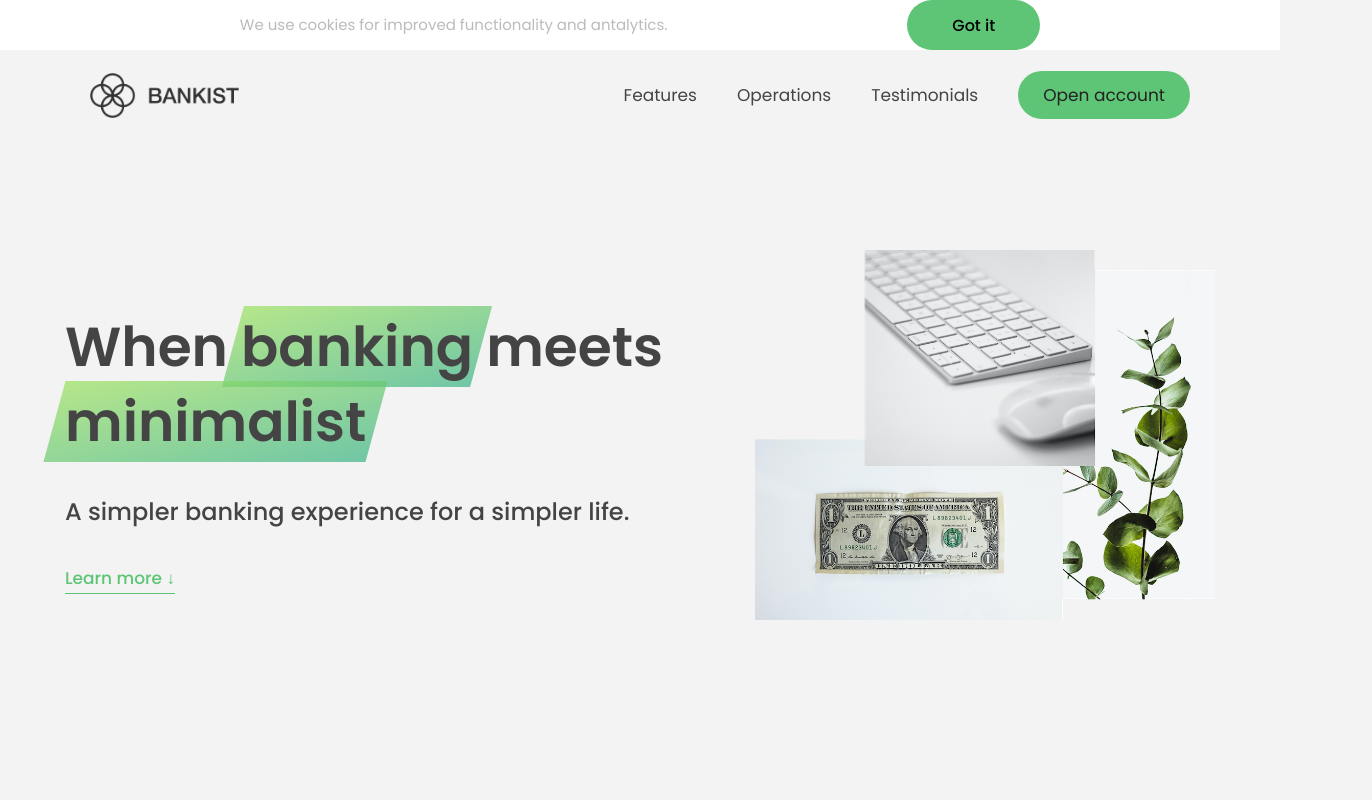
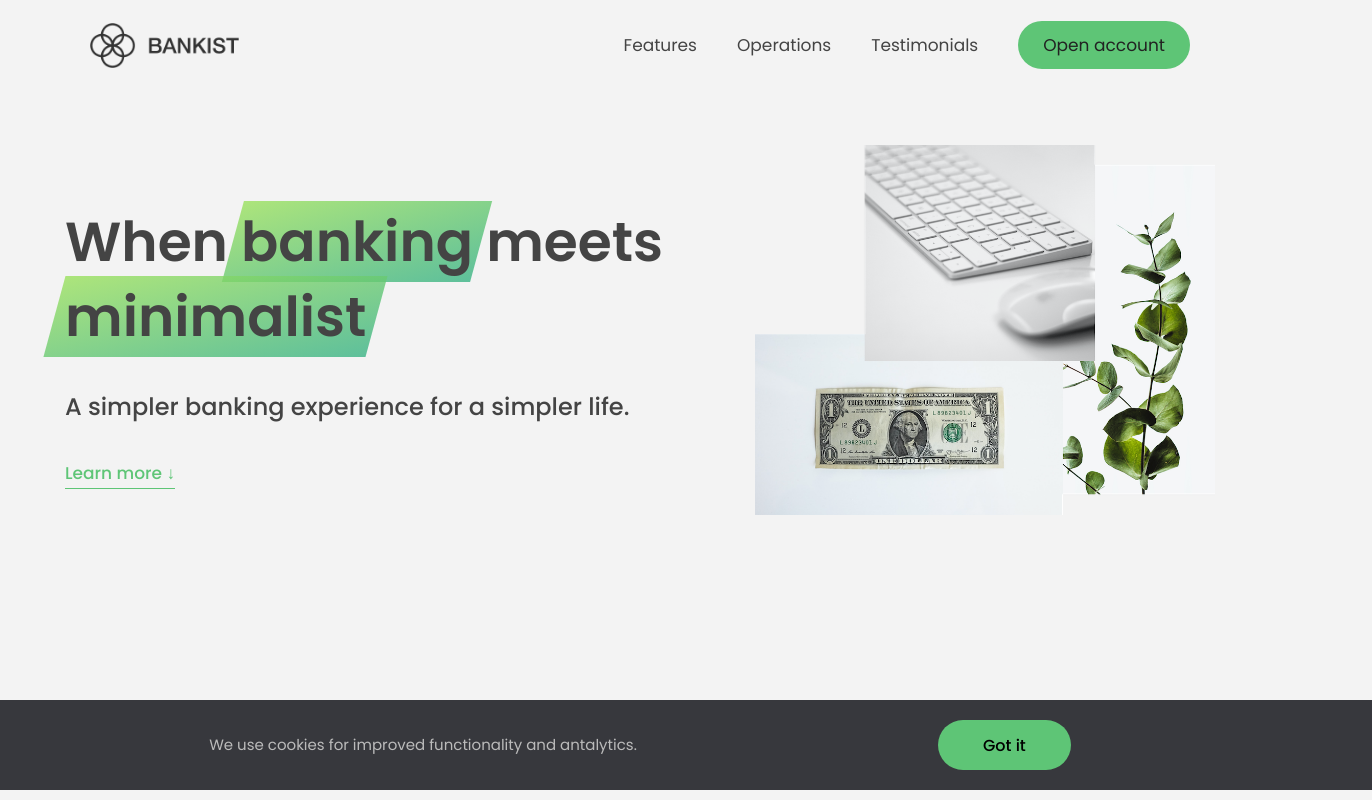
Before and after one commit to AbhishekSingh0901/LearningJavaScript, a plain HTML site: page 13-AdvancedDOMEvents/index.html in a window 1280 px wide. Shown: the top 800 px of the page, 1372 px wide, since content can reach past the window. Drawn offline with Linux system fonts and the light colour scheme.

Commit message:
Styles, Attributes and classes

```diff
--- a/13-AdvancedDOMEvents/index.html
+++ b/13-AdvancedDOMEvents/index.html
@@ -21,6 +21,8 @@
           alt="Bankist logo"
           class="nav__logo"
           id="logo"
+          designer="bazinga"
+          data-version-number="3.0"
         />
         <ul class="nav__links">
           <li class="nav__item">
--- a/13-AdvancedDOMEvents/script.js
+++ b/13-AdvancedDOMEvents/script.js
@@ -36,7 +36,7 @@ document.addEventListener('keydown', function (e) {
 
 // 1) Selecting,reating, and Deleting Elements:
 
-//! selecting
+//* selecting
 
 console.log(document.documentElement);
 console.log(document.head);
@@ -53,7 +53,7 @@ console.log(allButtons); //i.e. if dom changes it gets updated automatically
 
 console.log(document.getElementsByClassName('btn')); //Also return Html Collection
 
-//! Creating
+//* Creating
 
 //.inserAdjacentHtml
 
@@ -61,18 +61,69 @@ const message = document.createElement('div');
 message.classList.add('cookie-message');
 message.innerHTML = `We use cookies for improved functionality and antalytics.
 <button class = "btn btn--close-cookie">Got it</button>`;
-header.prepend(message); //fisrt child element inside header;
-// header.append(message); // last child element inside header;
+// header.prepend(message); //fisrt child element inside header;
+header.append(message); // last child element inside header;
 
 // header.append(message.cloneNode(true)); //*cloning the messsage element at both places;
 
-header.before(message);
+// header.before(message);
 // header.after(message);
 
-//! Deleting
+//* Deleting
 document
   .querySelector('.btn--close-cookie')
   .addEventListener('click', function () {
     message.remove(); //Deletes the element;
     // message.parentElement.removeChild(message) //*older way of deleting;
   });
+
+//2) Styles, Attributes and classes:
+
+//* styles: these styles are added as inline styles
+message.style.backgroundColor = '#37383d';
+message.style.width = '120%';
+message.style.margin = '10px';
+
+//to get all the style: even though we did not apply it
+console.log(getComputedStyle(message).height);
+message.style.height =
+  Number.parseFloat(getComputedStyle(message).height, 10) + 40 + 'px';
+
+// document.documentElement.style.setProperty('--color-primary', 'red');
+// document.documentElement.style.setProperty(
+//   '--gradient-primary',
+//   'linear-gradient(to top left, #ffb003, #ffcb03)'
+// );
+
+//*Attributes
+
+const logo = document.querySelector('.nav__logo');
+console.log(logo.alt);
+console.log(logo.src);
+console.log(logo.className);
+logo.alt = 'Beautiful minimal logo';
+
+//non-standard
+console.log(logo.designer); //will return undefined
+console.log(logo.getAttribute('designer'));
+
+//opposite of get Attribute:
+logo.setAttribute('developer', 'bazinga');
+
+console.log(logo.src); //returns absolute URL
+console.log(logo.getAttribute('src')); //returns relative URL
+
+const twitterLink = document.querySelector('.twitter-link');
+//both of them are absolute anyway so returns absolute
+console.log(twitterLink.href);
+console.log(twitterLink.getAttribute('href'));
+
+//Data attributes:
+console.log(logo.dataset.versionNumber);
+
+// Classes:
+
+// logo.classList.add();
+// logo.classList.remove();
+// logo.classList.toggle();
+// logo.classList.contains();
--- a/13-AdvancedDOMEvents/style.css
+++ b/13-AdvancedDOMEvents/style.css
@@ -223,7 +223,7 @@ h4 {
   height: 100%;
   width: 100%;
   z-index: -1;
-  opacity: 0.7;
+  opacity: 0.8;
   transform: scale(1.07, 1.05) skewX(-15deg);
   background-image: var(--gradient-primary);
 }
```
